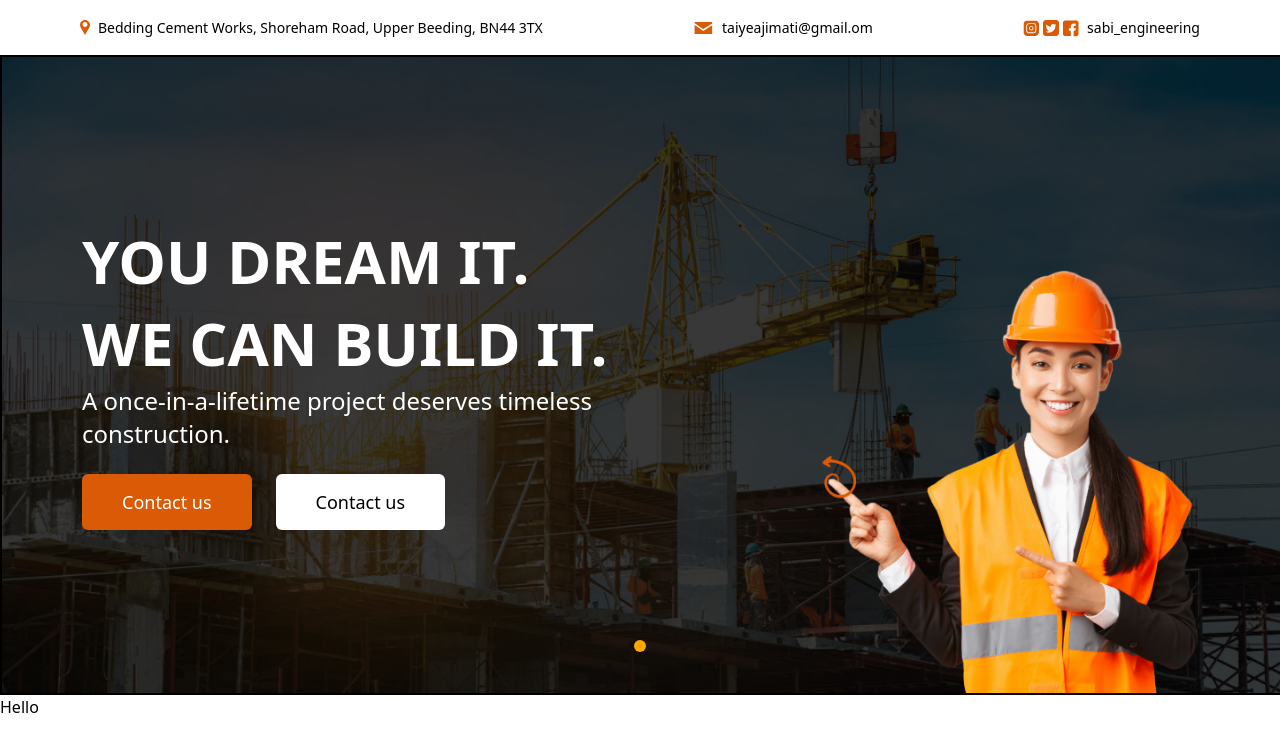
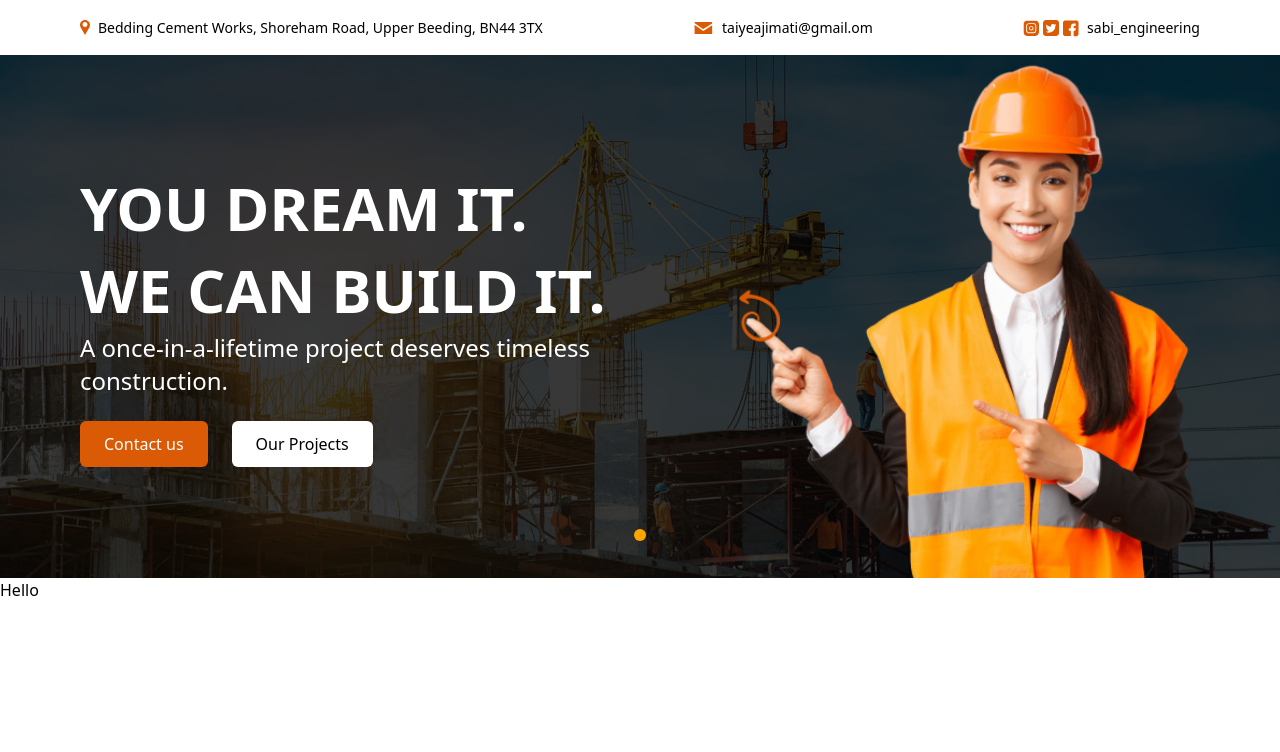
Before and after one commit to Teewaii/sabi-construction, a React (Create React App) app: page / in a window 1280 px wide. Shown: the top 752 px of the page. Built offline with nearby package versions, Linux system fonts and the light colour scheme.

Commit message:
Hero section

```diff
--- a/src/components/Contact_btn.js
+++ b/src/components/Contact_btn.js
@@ -2,7 +2,7 @@ import React from 'react'
 
 function Contact_btn() {
     return (
-        <div className='bg-orange text-white text-[0.75rem] xl:text-lg flex w-fit px-3 py-2 md:px-8 md:py-3 xl:px-10 xl:py-4  rounded-md cursor-pointer hover:bg-Dark_orange ease-in-out duration-300'>Contact us</div>
+        <div className='bg-orange text-white text-[0.64rem] md:text-[1rem] font-medium flex w-fit px-3 py-2 md:px-6 md:py-3  xl:px-6 xl:py-3  rounded-md cursor-pointer hover:bg-Dark_orange ease-in-out duration-300'>Contact us</div>
     )
 }
 
--- a/src/components/Herocarousel.js
+++ b/src/components/Herocarousel.js
@@ -12,16 +12,16 @@ const items = [
     <div className="slider-one bg-black bg-hero1-bkg md:bg-hero1-bkg_lg  bg-cover bg-no-repeat h-[100%]  relative ">
         <div className="slideOne-bucket flex justify-between items-center container h-[100%]">
             <div className="text text-left flex-1">
-                <h1 className='text-white text-left text-xl md:text-5xl xl:text-6xl uppercase font-bold '>You dream it.<br /> We can build it.</h1>
-                <p className='text-[0.8rem] md:text-lg xl:text-2xl text-white font-light mb-6 '>A once-in-a-lifetime project deserves timeless construction.</p>
-                <div className="buttons flex gap-x-2 lg:gap-x-6">
+                <h1 className='text-white text-left text-xl md:text-4xl xl:text-6xl uppercase font-bold '>You dream it.<br /> We can build it.</h1>
+                <p className='text-[0.8rem] md:text-md xl:text-2xl text-white font-light mb-6 '>A once-in-a-lifetime project deserves timeless construction.</p>
+                <div className="buttons flex gap-x-2 md:gap-x-6">
                     <Contact_btn />
                     <Projects_btn className='bg-orange text-black' />
                 </div>
             </div>
             <div className="SlideOne-imgage flex items-end justify-end h-[100%] flex-[1]">
                 <img src={heroMob1} className='md:hidden w-[100%]  ' alt="carousel image" />
-                <img src={heroDesk1} className='hidden md:flex  w-[70%]' alt="carousel image" />
+                <img src={heroDesk1} className='hidden md:flex  w-[70%] md:w-[85%]' alt="carousel image" />
             </div>
 
         </div>
--- a/src/components/Projects_btn.js
+++ b/src/components/Projects_btn.js
@@ -3,7 +3,7 @@ import React from 'react'
 function Projects_btn() {
     return (
         <div>
-            <div className='bg-white text-black text-[0.75rem] xl:text-lg flex w-fit px-3 py-2 md:px-8 md:py-3 xl:px-10 xl:py-4 rounded-md cursor-pointer hover:bg-slate-300 ease-in-out duration-300'>Contact us</div>
+            <div className='bg-white text-black text-[0.64rem] md:text-[1rem] font-medium flex  w-fit px-3 py-2 md:px-6 md:py-3 xl:px-6 xl:py-3 rounded-md cursor-pointer hover:bg-slate-300 ease-in-out duration-300'>Our Projects</div>
         </div>
     )
 }
--- a/src/index.css
+++ b/src/index.css
@@ -23,12 +23,12 @@ li.alice-carousel__dots-item:not(.__custom).__active {
   height: 12px;
 }
 
-ul.alice-carousel__stage {
+/* ul.alice-carousel__stage {
   border: 2px solid;
   height: 80vh;
-}
+} */
 
-/* @media screen and (max-width: 500px) {
+/* @media screen and (max-width: 900px) {
   ul.alice-carousel__stage {
     border: 2px solid;
     height: 35vh;
```
